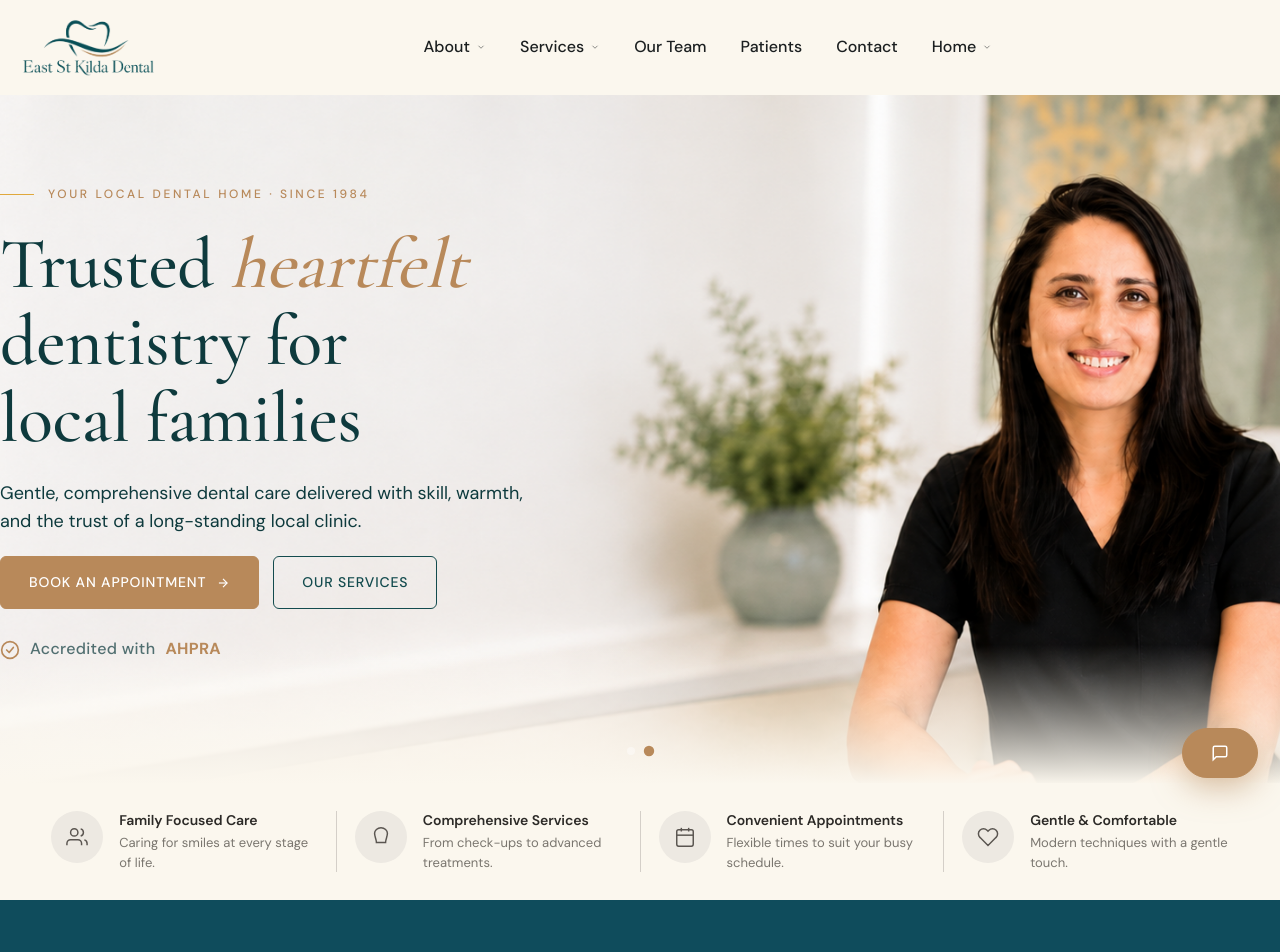
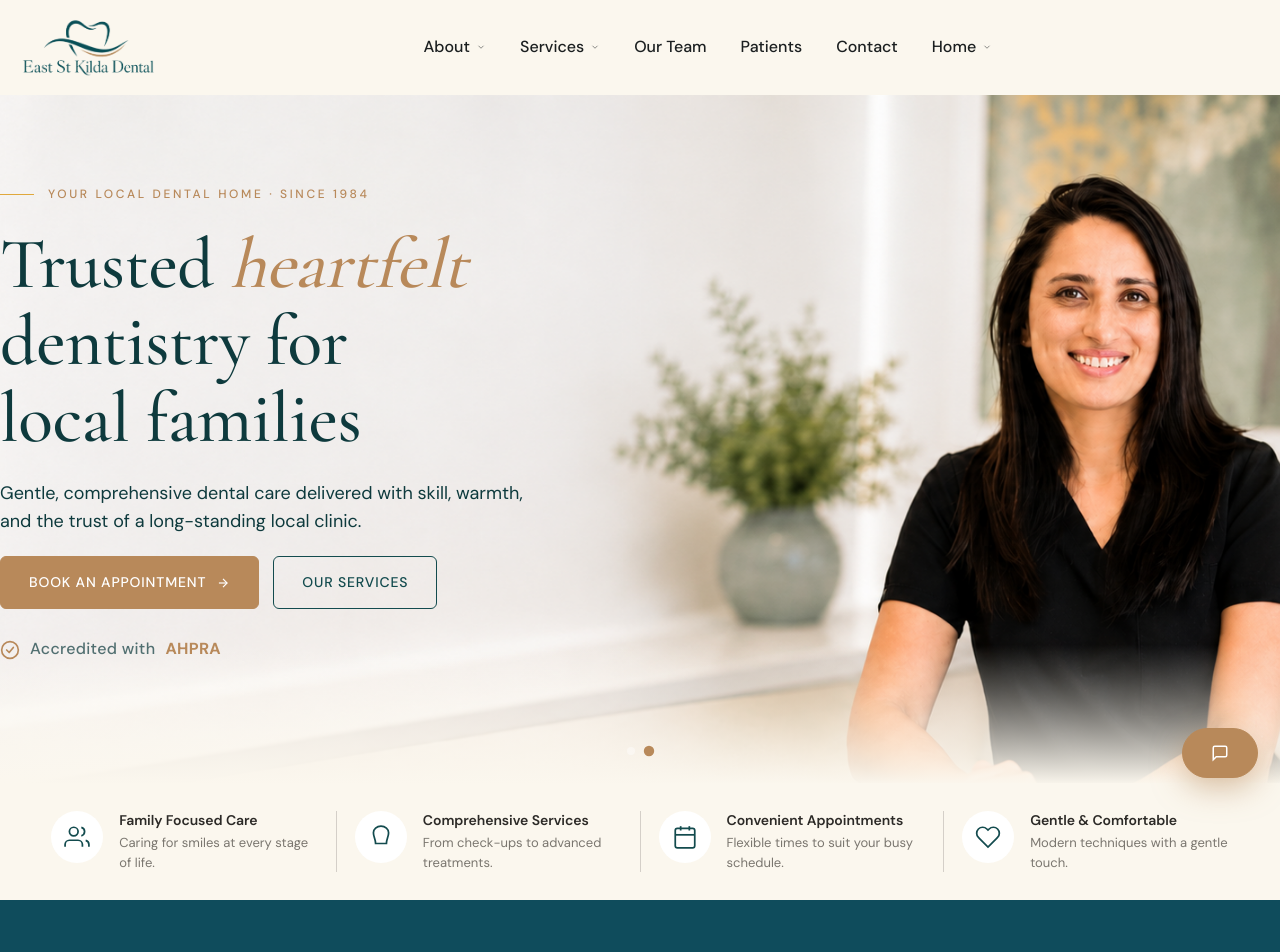
Before and after one commit to farhanj21/eskd-clinic, a Next.js app: page /home in a window 1280 px wide. Shown: the top 952 px of the page. Built offline with nearby package versions, Linux system fonts and the light colour scheme.

Commit message:
strip finalize

```diff
--- a/app/globals.css
+++ b/app/globals.css
@@ -551,7 +551,7 @@ section.section{
 .feat-icon{
   width:52px;height:52px;min-width:52px;
   border-radius:50%;
-  background:#ede9e2;
+  background:#ffffff;
   display:flex;align-items:center;justify-content:center;
   flex-shrink:0;
 }
--- a/components/FeatureStrip.tsx
+++ b/components/FeatureStrip.tsx
@@ -2,22 +2,22 @@ const items = [
   {
     title: 'Family Focused Care',
     desc: 'Caring for smiles at every stage of life.',
-    icon: <svg width="22" height="22" fill="none" stroke="#5a5550" strokeWidth="1.6" viewBox="0 0 24 24"><path d="M17 21v-2a4 4 0 0 0-4-4H5a4 4 0 0 0-4 4v2"/><circle cx="9" cy="7" r="4"/><path d="M23 21v-2a4 4 0 0 0-3-3.87"/><path d="M16 3.13a4 4 0 0 1 0 7.75"/></svg>,
+    icon: <svg width="26" height="26" fill="none" stroke="#134B4E" strokeWidth="1.6" viewBox="0 0 24 24"><path d="M17 21v-2a4 4 0 0 0-4-4H5a4 4 0 0 0-4 4v2"/><circle cx="9" cy="7" r="4"/><path d="M23 21v-2a4 4 0 0 0-3-3.87"/><path d="M16 3.13a4 4 0 0 1 0 7.75"/></svg>,
   },
   {
     title: 'Comprehensive Services',
     desc: 'From check-ups to advanced treatments.',
-    icon: <svg width="22" height="22" fill="none" stroke="#5a5550" strokeWidth="1.6" viewBox="0 0 24 24"><path d="M12 2C8 2 5 5 5 8c0 4 2 6 2 10h10c0-4 2-6 2-10 0-3-3-6-7-6z"/></svg>,
+    icon: <svg width="26" height="26" fill="none" stroke="#134B4E" strokeWidth="1.6" viewBox="0 0 24 24"><path d="M12 2C8 2 5 5 5 8c0 4 2 6 2 10h10c0-4 2-6 2-10 0-3-3-6-7-6z"/></svg>,
   },
   {
     title: 'Convenient Appointments',
     desc: 'Flexible times to suit your busy schedule.',
-    icon: <svg width="22" height="22" fill="none" stroke="#5a5550" strokeWidth="1.6" viewBox="0 0 24 24"><rect x="3" y="4" width="18" height="18" rx="2"/><line x1="16" y1="2" x2="16" y2="6"/><line x1="8" y1="2" x2="8" y2="6"/><line x1="3" y1="10" x2="21" y2="10"/></svg>,
+    icon: <svg width="26" height="26" fill="none" stroke="#134B4E" strokeWidth="1.6" viewBox="0 0 24 24"><rect x="3" y="4" width="18" height="18" rx="2"/><line x1="16" y1="2" x2="16" y2="6"/><line x1="8" y1="2" x2="8" y2="6"/><line x1="3" y1="10" x2="21" y2="10"/></svg>,
   },
   {
     title: 'Gentle & Comfortable',
     desc: 'Modern techniques with a gentle touch.',
-    icon: <svg width="22" height="22" fill="none" stroke="#5a5550" strokeWidth="1.6" viewBox="0 0 24 24"><path d="M20.84 4.61a5.5 5.5 0 0 0-7.78 0L12 5.67l-1.06-1.06a5.5 5.5 0 0 0-7.78 7.78l1.06 1.06L12 21.23l7.78-7.78 1.06-1.06a5.5 5.5 0 0 0 0-7.78z"/></svg>,
+    icon: <svg width="26" height="26" fill="none" stroke="#134B4E" strokeWidth="1.6" viewBox="0 0 24 24"><path d="M20.84 4.61a5.5 5.5 0 0 0-7.78 0L12 5.67l-1.06-1.06a5.5 5.5 0 0 0-7.78 7.78l1.06 1.06L12 21.23l7.78-7.78 1.06-1.06a5.5 5.5 0 0 0 0-7.78z"/></svg>,
   },
 ]
 
```
